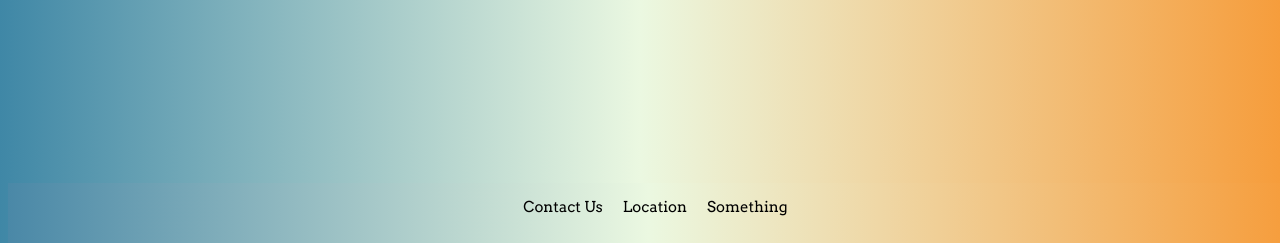
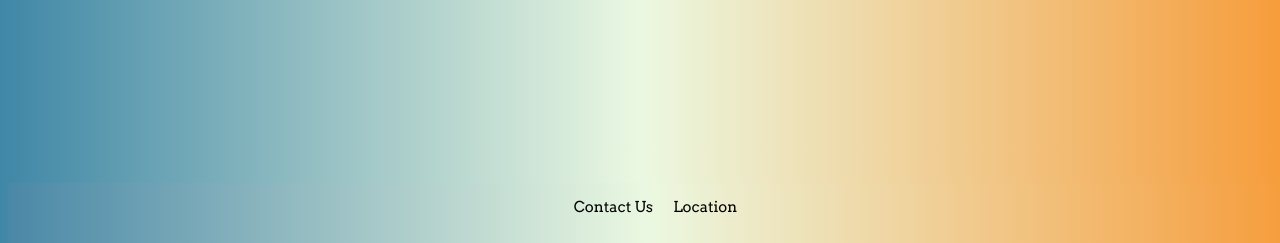
Before and after one commit to sumeetminhas/ACIT2911-Grp10, a Flask app: page / in a window 1280 px wide. Shown: the part 557-800 px from the top of the page. Run offline with Flask 2, Linux system fonts and the light colour scheme.

Commit message:
removed third footer item from static templates.

```diff
--- a/templates/about.html
+++ b/templates/about.html
@@ -35,6 +35,7 @@
     <footer>
         <ul class="contact">
             <li>Contact Us</li>
+            <li>Location</li>
         </ul>
     </footer>
 </body>
--- a/templates/home.html
+++ b/templates/home.html
@@ -32,7 +32,6 @@
         <ul class="contact">
             <li>Contact Us</li>
             <li>Location</li>
-            <li>Something</li>
         </ul>
     </footer>
 </body>
--- a/templates/products.html
+++ b/templates/products.html
@@ -51,7 +51,6 @@
         <ul class="contact">
             <li>Contact Us</li>
             <li>Location</li>
-            <li>Something</li>
         </ul>
     </footer>
 </body>
```
Also changed, not shown: templates/admin_dashboard.html (+0 -7 lines).
